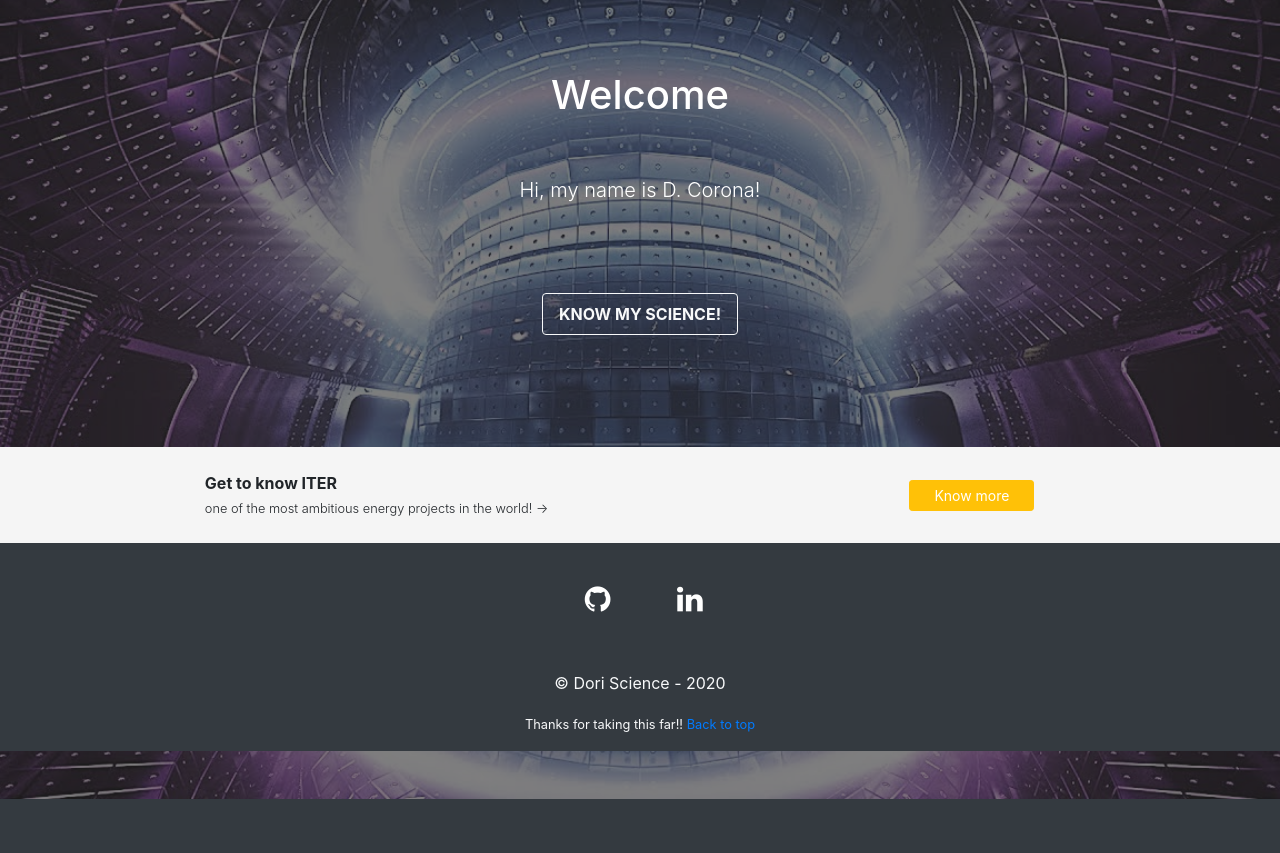
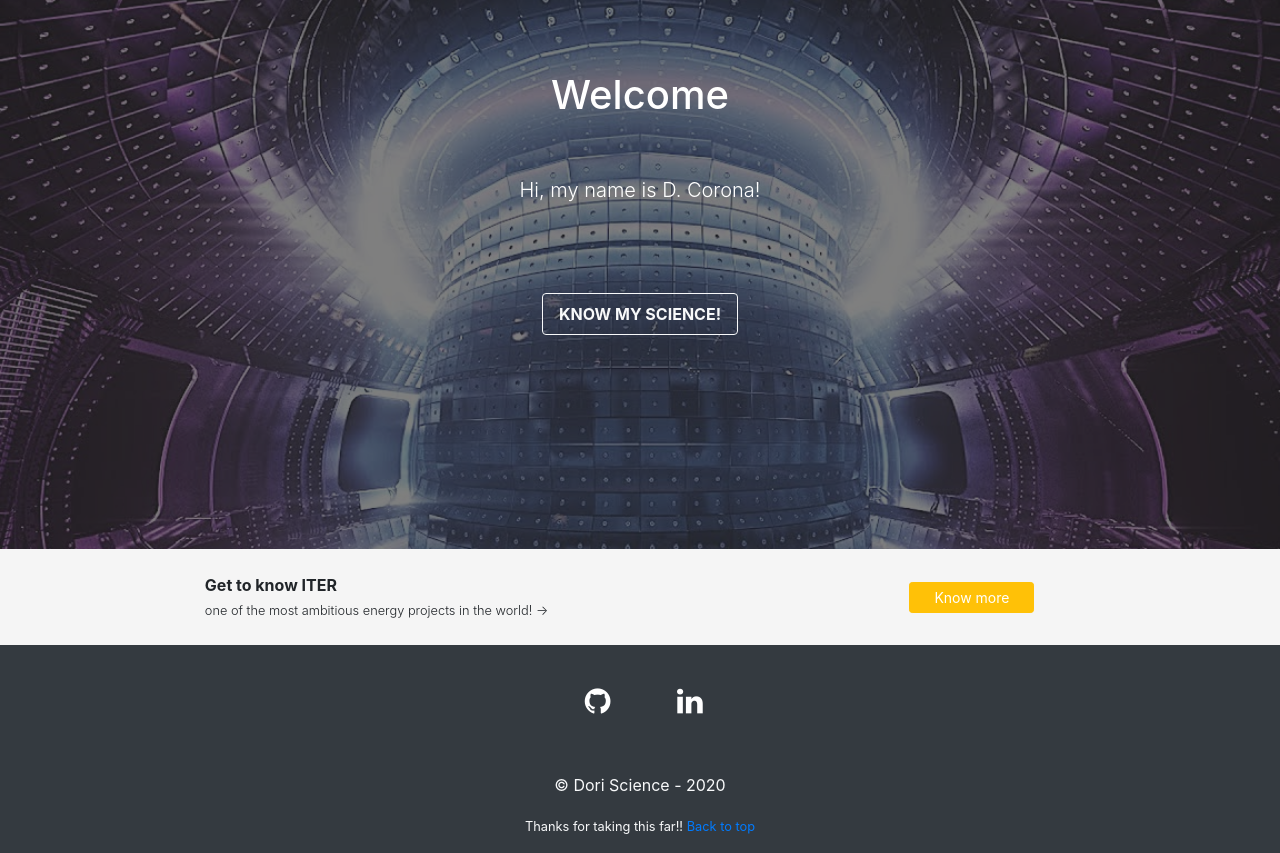
Before and after one commit to Sakbe/WebPage, a Django app: page / in a window 1280 px wide. Shown: the part 77-930 px from the top of the page. Before the commit the page ends 876 px from the top, so only its background shows below. Run offline with Django 3.2, Linux system fonts and the light colour scheme; some libraries are stand-ins or nearby versions.

Commit message:
Fixed masthead jumbotron height

```diff
--- a/doriscience/doriscience/static/css/style.css
+++ b/doriscience/doriscience/static/css/style.css
@@ -83,7 +83,6 @@ body {
     margin-bottom: 0rem;
     height: calc(100vh - 250px);
     min-height: 400px;
-    color: #fff;
 }
 
 .fa {
--- a/doriscience/templates/about/home.html
+++ b/doriscience/templates/about/home.html
@@ -6,7 +6,7 @@
     <!-- JUMBOTRON -->
     <section>
         <div class="jumbotron-bg"></div>
-        <div class="jumbotron text-center mb-0 p-0 bg-transparent">
+        <div class="jumbotron masthead text-center mb-0 p-0 bg-transparent">
             <div class="container p-5">
                 <!-- <img class="avatar img-fluid" src="{% static 'img/james.png' %}" width="128" , height="128"> -->
                 <div class="canvas-container"></div>
```
